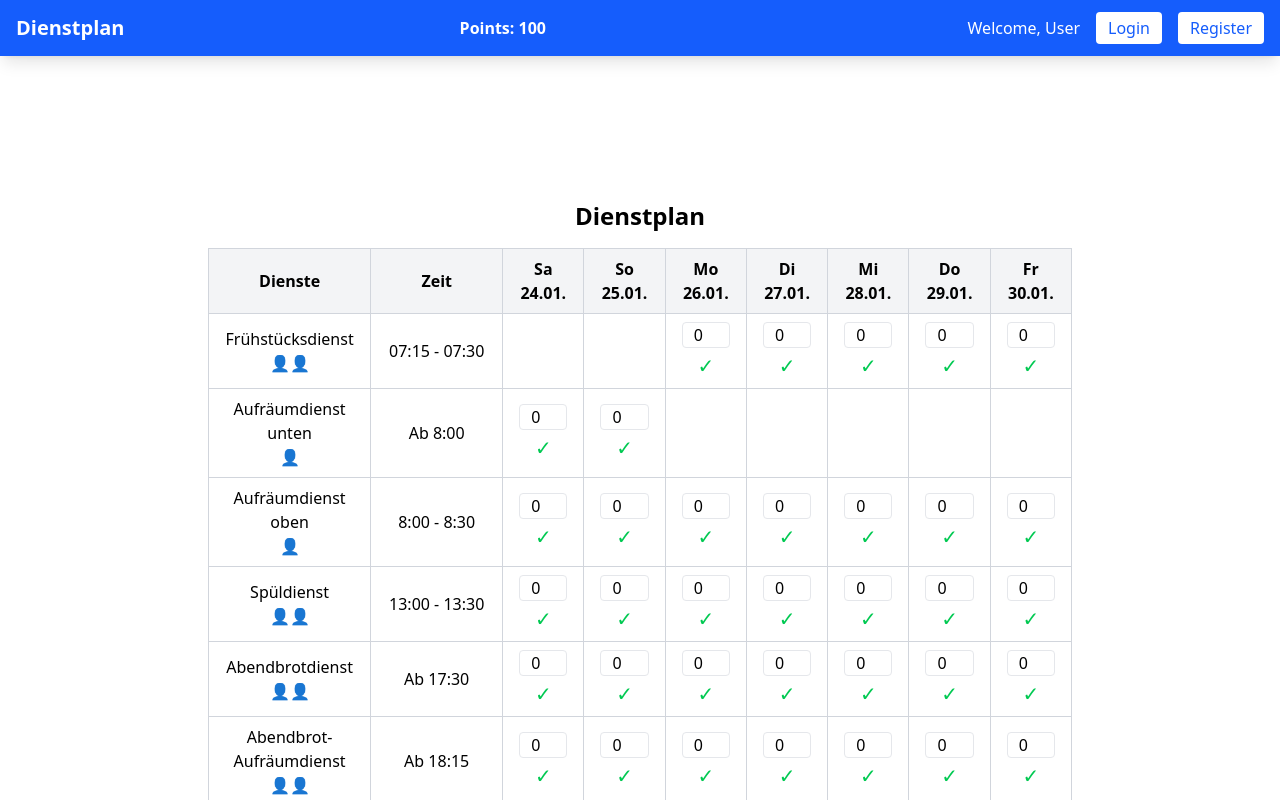
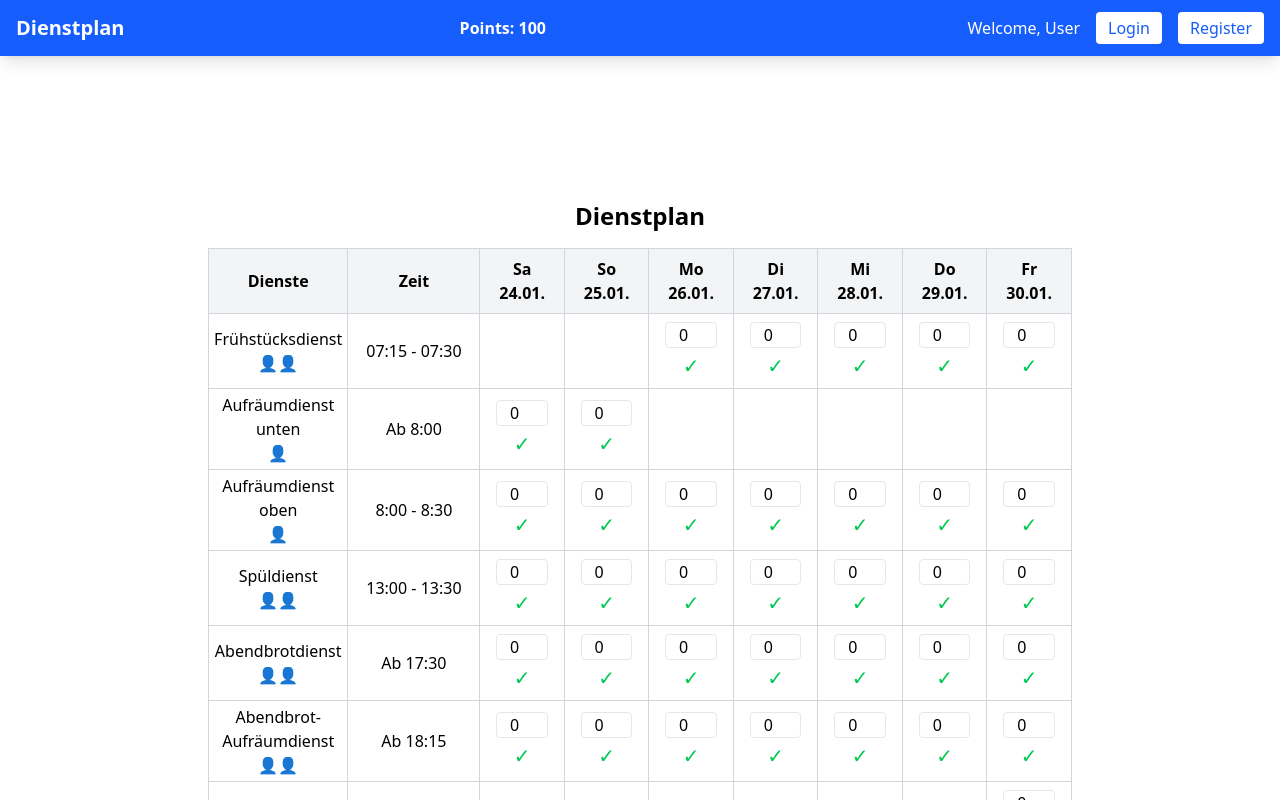
Before and after one commit to Joelbarfoo/angular-firebase-dienstplan-wh, an Angular app: page / in a window 1280 px wide. Shown: the top 800 px of the page. Built offline with nearby package versions, Linux system fonts and the light colour scheme.

Commit message:
removed padding

```diff
--- a/src/app/features/home/home/home.html
+++ b/src/app/features/home/home/home.html
@@ -5,7 +5,7 @@
     <table class="min-w-full table-auto border-collapse border border-gray-300">
       <thead>
         <tr class="bg-gray-100">
-          <th class="border border-gray-300 px-4 py-2 text-center">Dienste</th>
+          <th class="sticky left-0 bg-gray-100 z-20 border border-gray-300 px-4 py-2 text-center">Dienste</th>
           <th class="border border-gray-300 px-4 py-2 text-center">Zeit</th>
           @for (date of dates(); track date) {
             <th class="border border-gray-300 px-4 py-2 text-center">{{ getWeekdayShort(date) }} {{ date | date:'dd.MM.' }}</th>
@@ -15,7 +15,9 @@
       <tbody>
         @for (service of services(); track service.name; let i = $index) {
           <tr class="hover:bg-gray-50">
-            <td class="border border-gray-300 px-4 py-2 font-medium text-center">{{ service.name }}<br>{{ getPeopleIcons(service.peopleNeeded) }}</td>
+            <td class="sticky left-0 bg-white z-10 border border-gray-300 p-1 font-medium text-center">
+              {{ service.name }}<br>{{ getPeopleIcons(service.peopleNeeded) }}
+            </td>
             <td class="border border-gray-300 px-4 py-2 text-center min-w-33">{{ service.time }}</td>
             @for (date of dates(); track date; let j = $index) {
               <td class="border border-gray-300 px-4 py-2 text-center">
```
